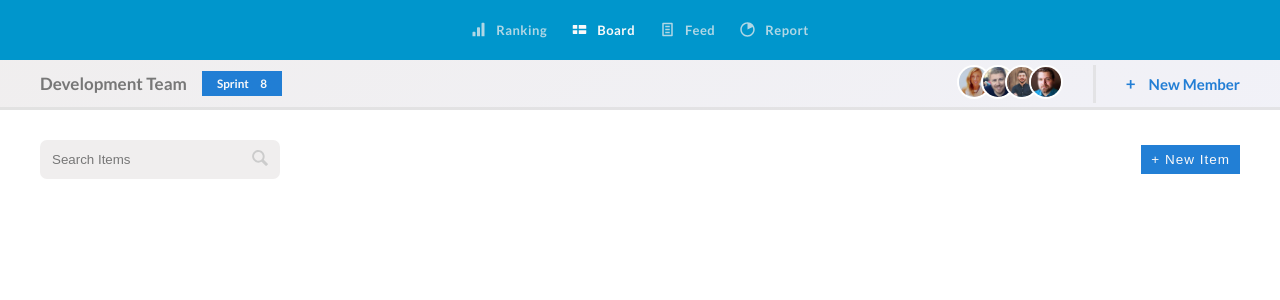
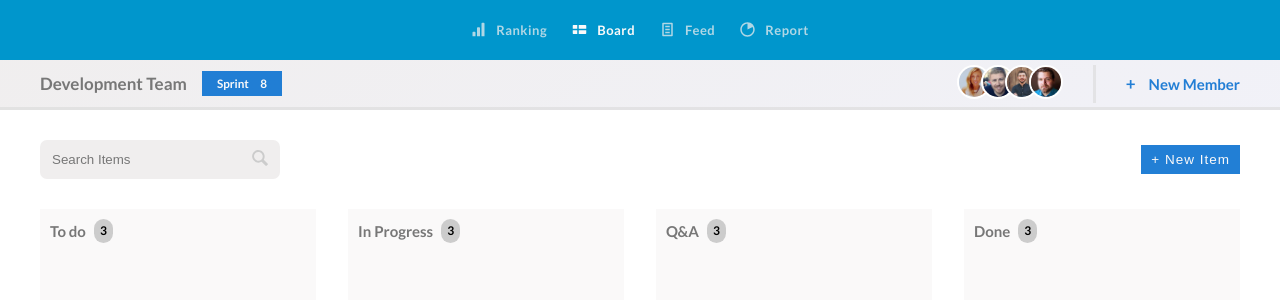
Before and after one commit to andyosei12/doit-app, a React (Create React App) app: page / in a window 1280 px wide. Shown: the top 300 px of the page. Built offline with nearby package versions, Linux system fonts and the light colour scheme.

Commit message:
feat-items wrapper (#4)
Co-authored-by: Andy-Osei <andrew.owusu@novanest.net>

```diff
--- a/package.json
+++ b/package.json
@@ -9,6 +9,7 @@
     "react": "^17.0.2",
     "react-dom": "^17.0.2",
     "react-scripts": "4.0.3",
+    "styled-components": "^5.3.1",
     "web-vitals": "^1.1.2"
   },
   "scripts": {
--- a/src/App.js
+++ b/src/App.js
@@ -1,4 +1,5 @@
 import { Fragment } from "react";
+import MainContent from "./Layouts/MainContent/MainContent";
 import MainHeader from "./Layouts/Header/MainHeader";
 import SecondaryHeader from "./Layouts/Header/SecondaryHeader";
 import MainContentNav from "./Layouts/MainContent/MainContentNav";
@@ -11,6 +12,7 @@ function App() {
       <SecondaryHeader />
       <MainContentWrapper>
         <MainContentNav />
+        <MainContent />
       </MainContentWrapper>
     </Fragment>
   );
--- /dev/null
+++ b/src/Layouts/MainContent/MainContent.js
@@ -0,0 +1,34 @@
+import {
+  Header,
+  ItemsWrapper,
+  MainContentWrapper,
+} from "../../components/styles/MainContent/MainContent.styled";
+
+const MainContent = (props) => {
+  return (
+    <MainContentWrapper>
+      <ItemsWrapper>
+        <Header>
+          To do <span>3</span>
+        </Header>
+      </ItemsWrapper>
+      <ItemsWrapper>
+        <Header>
+          In Progress <span>3</span>
+        </Header>
+      </ItemsWrapper>
+      <ItemsWrapper>
+        <Header>
+          Q&A <span>3</span>
+        </Header>
+      </ItemsWrapper>
+      <ItemsWrapper>
+        <Header>
+          Done <span>3</span>
+        </Header>
+      </ItemsWrapper>
+    </MainContentWrapper>
+  );
+};
+
+export default MainContent;
--- /dev/null
+++ b/src/components/styles/MainContent/MainContent.styled.js
@@ -0,0 +1,36 @@
+import styled from "styled-components";
+
+export const MainContentWrapper = styled.div`
+  display: flex;
+  justify-content: space-between;
+  margin-top: 3rem;
+`;
+
+export const ItemsWrapper = styled.div`
+  flex: 0 0 23%;
+  background-color: var(--color-grey-light-1);
+  height: 47rem;
+
+  &::not(::last-child) {
+    margin-right: 1.5rem;
+  }
+`;
+
+export const Header = styled.h3`
+  font-size: 1.5rem;
+  margin-left: 1rem;
+  margin-top: 1rem;
+  display: flex;
+
+  span {
+    font-size: 1.2rem;
+    margin-left: 0.8rem;
+    color: #000;
+    background-color: var(--color-grey-light-5);
+    padding-inline: 0.6rem;
+    border-radius: 3.5rem;
+    display: flex;
+    justify-content: center;
+    align-items: center;
+  }
+`;
```
Also changed, not shown: 1 other file (tests, documents, lock files or other folders).
